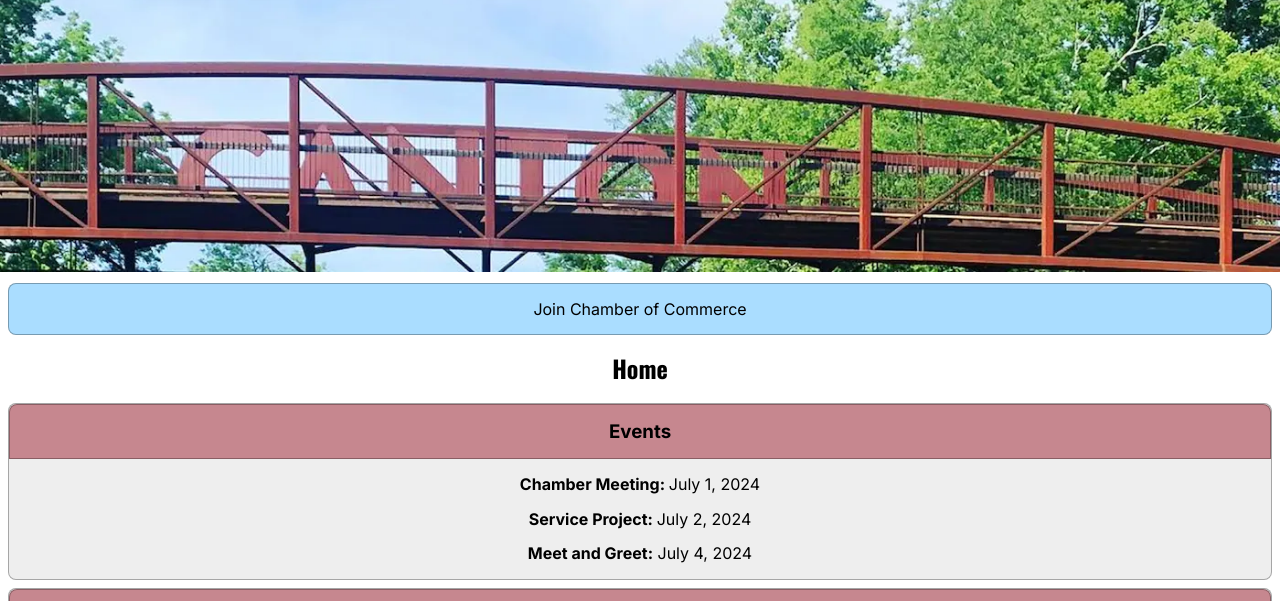
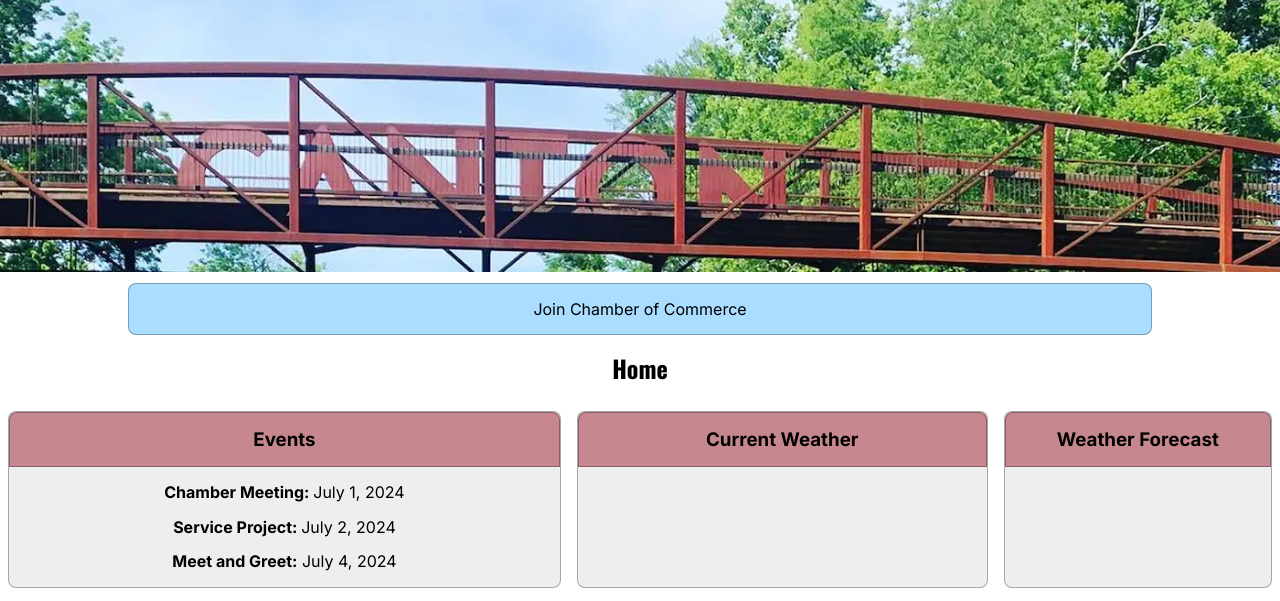
Before and after one commit to eworsham/wdd231, a plain HTML site: page chamber/index.html in a window 1280 px wide. Shown: the part 153-754 px from the top of the page. Drawn offline with nearby package versions, Linux system fonts and the light colour scheme; no server answers.

Commit message:
Made it look good on larger screens

```diff
--- a/chamber/index.html
+++ b/chamber/index.html
@@ -44,6 +44,7 @@
             <a href="join.html">Join Chamber of Commerce</a>
         </section>
         <h2>Home</h2>
+        <div class="home-cards">
             <section class="events home-card">
                 <h3>Events</h3>
                 <p><strong>Chamber Meeting: </strong>July 1, 2024</p>
@@ -58,6 +59,7 @@
                 <h3>Weather Forecast</h3>
                 <div id="weatherForecast"></div>
             </section>
+        </div>
         <section id="businesses"></section>
     </main>
     <footer>
--- a/chamber/scripts/chamber.js
+++ b/chamber/scripts/chamber.js
@@ -97,7 +97,6 @@ const displayWeatherForecast = data => {
     const day1 = document.createElement('p');
     const day2 = document.createElement('p');
 
-    console.log(data); //REMOVE ME
     const dayNames = [
         'Sunday',
         'Monday',
--- a/chamber/styles/chamber-large.css
+++ b/chamber/styles/chamber-large.css
@@ -32,6 +32,12 @@
         width: 300px;
     }
 
+    /* Rules for Home Page only */
+    .home-cards {
+        display: grid;
+        grid-template-columns: 2fr 1.5fr 1fr;
+    }
+
     /* Rules for Directory Page only */
     .companies-grid {
         display: grid;
--- a/chamber/styles/chamber.css
+++ b/chamber/styles/chamber.css
@@ -165,11 +165,12 @@ footer p {
 .hero a {
     display: block;
     padding: 1rem;
-    margin: .5rem;
+    margin: .5rem auto;
     background-color: var(--primary-color);
     border: 1px solid rgba(0, 0, 0, .3);
     border-radius: .5rem;
     color: var(--secondary-color);
+    width: 80%;
 }
 
 .hero a:hover {
```
Lines whose indentation alone changed are shown as unchanged.
